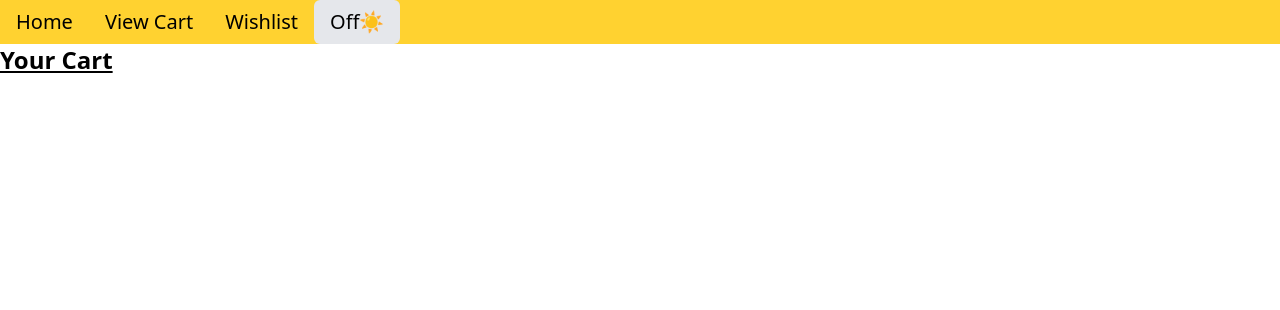
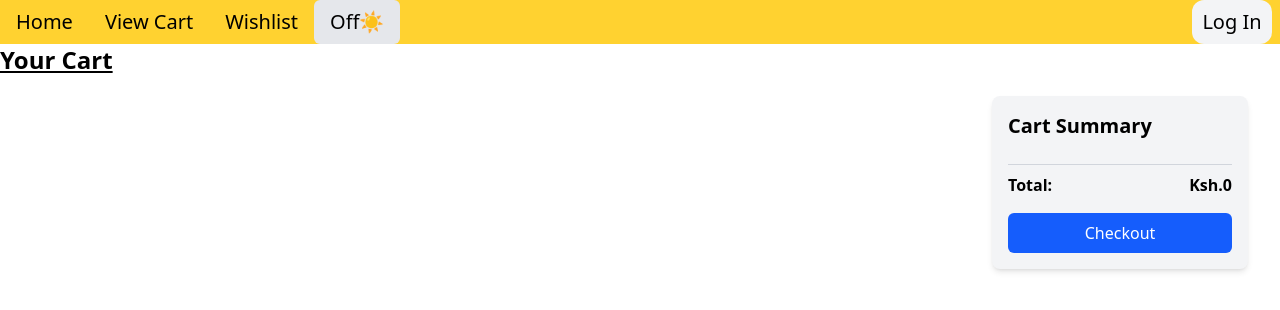
Before and after one commit to Duane-Njenga/shopfinity, a React (Vite) app: page /cart in a window 1280 px wide. Shown: the top 310 px of the page. Built offline with nearby package versions, Linux system fonts and the light colour scheme; data requests are answered from the project's data file.

Commit message:
Added basic login form

```diff
--- a/src/Components/LogInForm.jsx
+++ b/src/Components/LogInForm.jsx
@@ -0,0 +1,15 @@
+import { useOutletContext } from "react-router";
+
+function LoginForm(){
+    const {dark} = useOutletContext( )
+    return (
+        <div className="h-50 bg-gray-500 border-2">
+            <form className="grid gap-4">
+                <input type="text" className="text-black" placeholder="Enter Username Or Email" required/>
+                <input type="password" className="text-black" placeholder="Enter Password" required/>
+            </form>
+        </div>
+    );
+}
+
+export default LoginForm;
--- a/src/Components/NavBar.jsx
+++ b/src/Components/NavBar.jsx
@@ -2,7 +2,7 @@ import { NavLink } from "react-router";
 import DarkModeToggle from "./DarkModeToggle";
 
 function NavBar({dark, toggleDarkmode}){
-
+    let isLoggedIn = false
 
 return(
     <div className={`h-auto text-xl  ${dark ? "bg-amber-700":"bg-amber-300"}`}>
@@ -10,6 +10,13 @@ return(
      <NavLink to = "/cart" className="hover:text-amber-400 m-4 hover:bg-blue-950 rounded-md">View Cart</NavLink>
      <NavLink to = "/wishlist" className="hover:text-amber-400 m-4 hover:bg-blue-950 rounded-md">Wishlist</NavLink>
      <DarkModeToggle dark = {dark} toggleDarkmode={toggleDarkmode}/>
+
+    <span className="cursor-pointer bg-gray-100 py-2 rounded-xl float-right w-20 mr-2 text-center">
+        {isLoggedIn ? <button >Log Out</button>
+    :
+    <NavLink to = "/login">Log In</NavLink>
+    }
+    </span>
     </div>
 )
 }
--- a/src/Pages/Cart.jsx
+++ b/src/Pages/Cart.jsx
@@ -2,26 +2,52 @@ import { useOutletContext } from "react-router";
 import ProductCard from "../Components/ProductCard";
 function Cart(){
     const { cartItems, dark } = useOutletContext();
-    // const totalPrice = cartItems.reduce((sum, item) => {
-    //     return sum + Math.floor(item.price * 130) * (item.quantity || 1);
-    // }, 0);
+    const totalPrice = cartItems.reduce((sum, item) => {
+        return sum + Math.floor(item.price * 130) * (item.quantity || 1);
+    }, 0);
 
 return(
-    <>
-     <header
-        className={`text-2xl underline font-bold ${dark ? "text-darkText": "text-black"}`}
-        >Your Cart
-        </header>
-    <div className="flex flex-wrap gap-4">
+    <div className="relative">
+    <header
+        className={`text-2xl underline font-bold ${dark ? "text-darkText": "text-black"} mb-4`}
+    >
+        Your Cart
+    </header>
+
+    <div className="flex flex-wrap gap-4 pr-64">
         {cartItems.map((item) => (
-          <ProductCard key ={item.id} product={item}/>
+            <ProductCard key={item.id} product={item} />
         ))}
+    </div>
 
-    </div>
-    <div>
-        {/* {totalPrice} */}
-    </div>
-    </>
+    <div className="fixed top-24 right-8 w-64 p-4 rounded-lg bg-gray-100 shadow-md max-h-screen overflow-y-auto">
+                <h2 className="text-xl font-semibold mb-2">Cart Summary</h2>
+
+                <div className="mb-4 max-h-96 overflow-y-auto">
+                    {cartItems.map((item, index) => (
+                        <div key={item.id} className="mb-2 pb-2 border-b border-gray-200">
+                            <div className="text-sm font-medium truncate" title={item.title}>
+                                {item.title}
+                            </div>
+                            <div className="flex justify-between text-sm">
+                                <span>Qty: {item.quantity || 1}</span>
+                                <span>Ksh.{Math.floor(item.price * 130).toLocaleString()}</span>
+                            </div>
+                        </div>
+                    ))}
+                </div>
+
+
+                <div className="flex justify-between border-t border-gray-300 pt-2 font-bold">
+                    <span>Total:</span>
+                    <span>Ksh.{totalPrice.toLocaleString()}</span>
+                </div>
+
+                <button className="w-full mt-4 bg-blue-600 text-white py-2 px-4 rounded-md hover:bg-blue-700 transition">
+                    Checkout
+                </button>
+            </div>
+        </div>
 )
 }
 
--- a/src/Pages/LogIn.jsx
+++ b/src/Pages/LogIn.jsx
@@ -1,5 +1,6 @@
+import LoginForm from "../Components/LogInForm"
 function LogIn(){
-
+    return <LoginForm/>
 }
 
 export default LogIn
```
